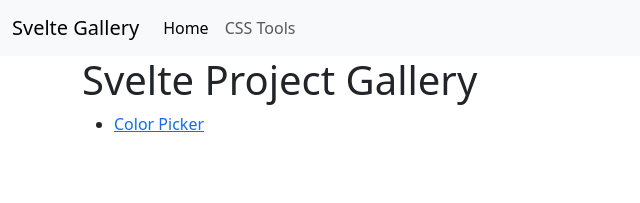
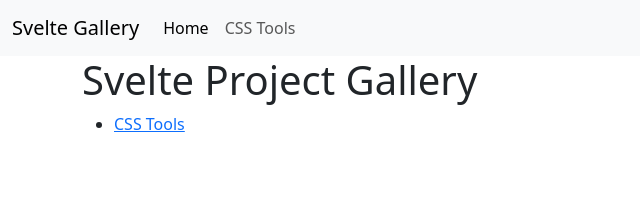
Before and after one commit to smithandrewl/svelte-gallery, a SvelteKit app: page / in a window 1280 px wide. Shown: the top 203 px of the page, without its empty margins (0-640 px from the left). Built offline with nearby package versions, Linux system fonts and the light colour scheme.

Commit message:
Updated the home page.

```diff
--- a/src/routes/+page.svelte
+++ b/src/routes/+page.svelte
@@ -1,6 +1,6 @@
 <h1>Svelte Project Gallery</h1>
 <ul>
   <li>
-    <a href="/color-picker">Color Picker</a>
+    <a href="/css">CSS Tools</a>
   </li>
 </ul>
```
